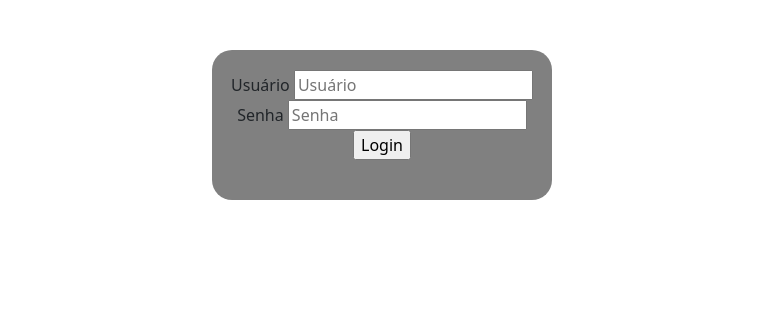
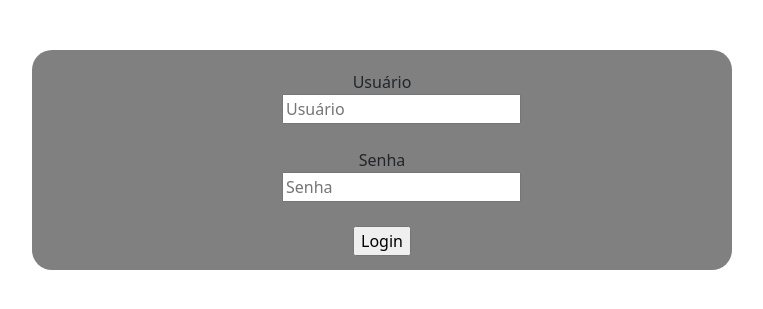
Before and after one commit to IvanRBrrs/LogicaDeProgramacao-Aula002, a PHP site: page / in a window 1280 px wide. Shown: the top 309 px of the page, without its empty margins (258-1021 px from the left). Run offline with PHP 8.4, Linux system fonts and the light colour scheme; some libraries are stand-ins or nearby versions.

Commit message:
styles add

```diff
--- a/css/estilo.css
+++ b/css/estilo.css
@@ -4,20 +4,16 @@
     margin: 0 auto;
 }
 .main{
-    margin: 0 auto;
     text-align: center;
     padding-top: 20px;
     background-color: gray;
-    width: 340px;
-    height: 150px;
+    width: 700px;
+    height: 220px;
     border-radius: 20px;
     margin-top: 50px;
 }
 .box{
-    margin: 0 auto;
-    text-align: center;
 }
 .campo{
-    margin: 0 auto;
-    text-align: center;
+    width: 200px;
 }
--- a/index.html
+++ b/index.html
@@ -17,10 +17,12 @@
                     <label>Usuário</label>
                     <input type="text" id="usuario" placeholder="Usuário" required>
                 </div>
+                <br/>
                 <div class="campo">
                     <label>Senha</label>
                     <input type="password" id="senha" placeholder="Senha" required>
                 </div>
+                <br/>
                 <div class="login">
                     <input type="submit" id="login" value="Login">
                 </div>
```
Also changed, not shown: js/javascript.js (+27 -0 lines).
